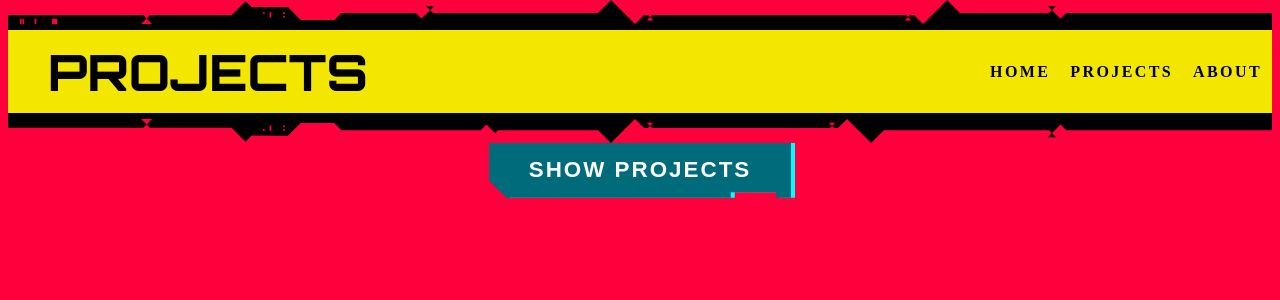
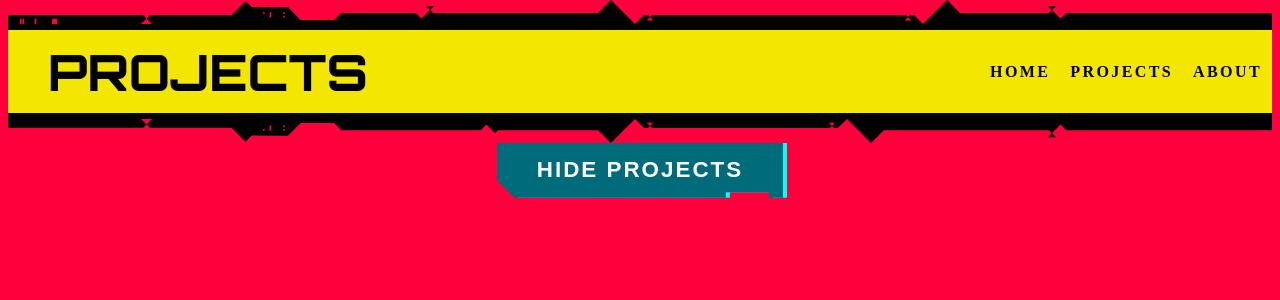
Before and after one commit to Wezazi/MyReactApp, a React (Vite) app: page /projects in a window 1280 px wide. Shown: the top 300 px of the page. Built offline with nearby package versions, Linux system fonts and the light colour scheme; a web font is replaced by a local one.

Commit message:
fixed so button shows hide projects

```diff
--- a/src/Pages/Portfolio.jsx
+++ b/src/Pages/Portfolio.jsx
@@ -4,12 +4,6 @@ import {useState} from "react";
 import Terminal from "../Components/Terminal/Terminal.jsx";
 
 function Portfolio() {
-
-    const [isHidden, setIsHidden] = useState(true);
-
-    const handleEvent = () => {
-        setIsHidden(!isHidden);
-    }
 
     const [search, setSearch] = useState("");
 
@@ -67,7 +61,7 @@ function Portfolio() {
             project.props.children.forEach((component) => {
                 if (typeof component == "object") { //Because it kept outputting undefined for component in index 0 which was a empty string? and not a object
 
-                    // I can use JSON.sttringify but it includes escaping characters so this is better for my use:
+                    // I can use JSON.sttringify but it includes escaped characters so this is better for my use:
                     Object.values(component.props).forEach((value) => {
                         if (typeof value == "string" && value.toLowerCase().includes(search.toLowerCase())){
                             list.push(project);
@@ -90,13 +84,13 @@ function Portfolio() {
                         setVisible(!visible);
                     }}>
 
-                    <span>{isHidden ? "Show Projects" : "Hide Projects"}</span>
+                    <span>{visible ? "Show Projects" : "Hide Projects"}</span>
 
                 </button>
             </div>
 
 
-            {visible &&( /*This is the same: if visible == True, show this html. You need to have ONE parent element for this to work, you can't apply it on multiple sibling elements, that's why i have all html nested within a parent div */
+            {visible &&( /*This is the same as: if visible == True, show this html. btw You need to have ONE parent element for this to work, you can't apply it on multiple sibling elements, that's why i have all html nested within a parent div */
                 <div>
 
 
```
